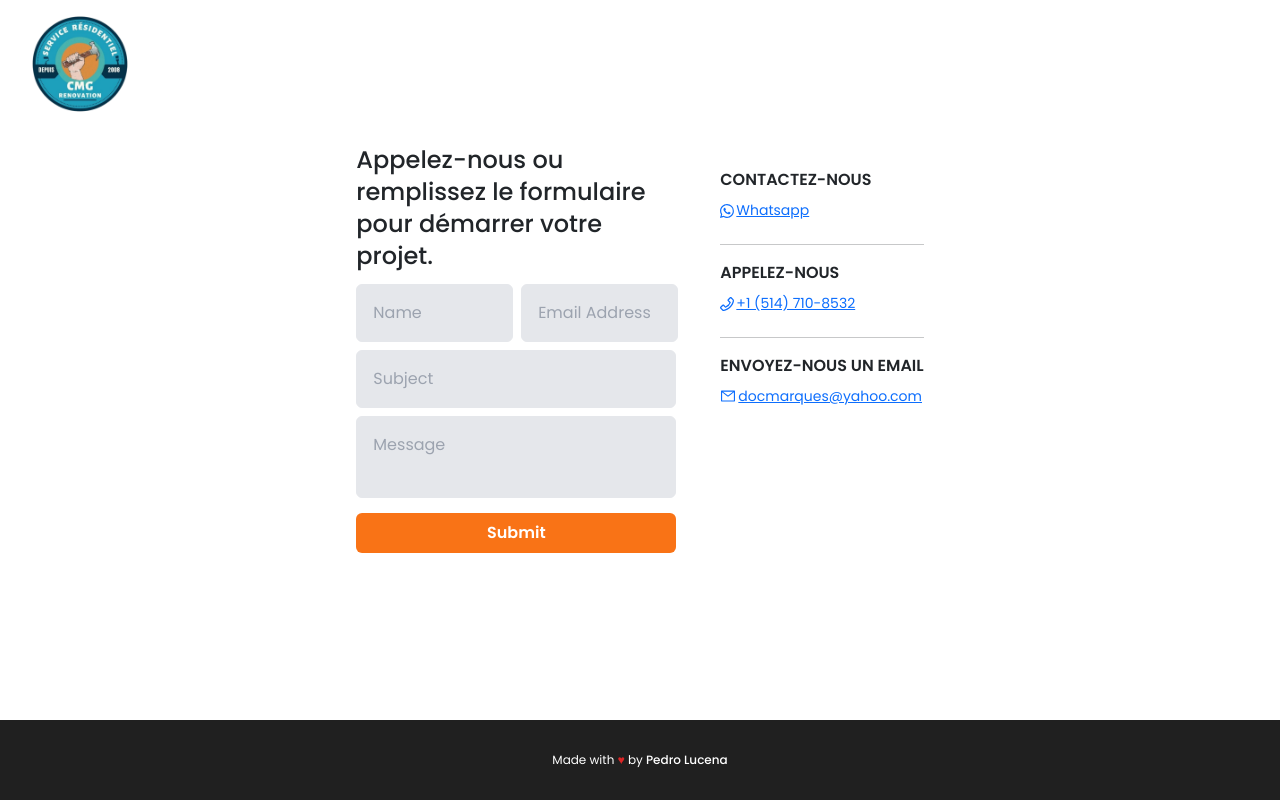
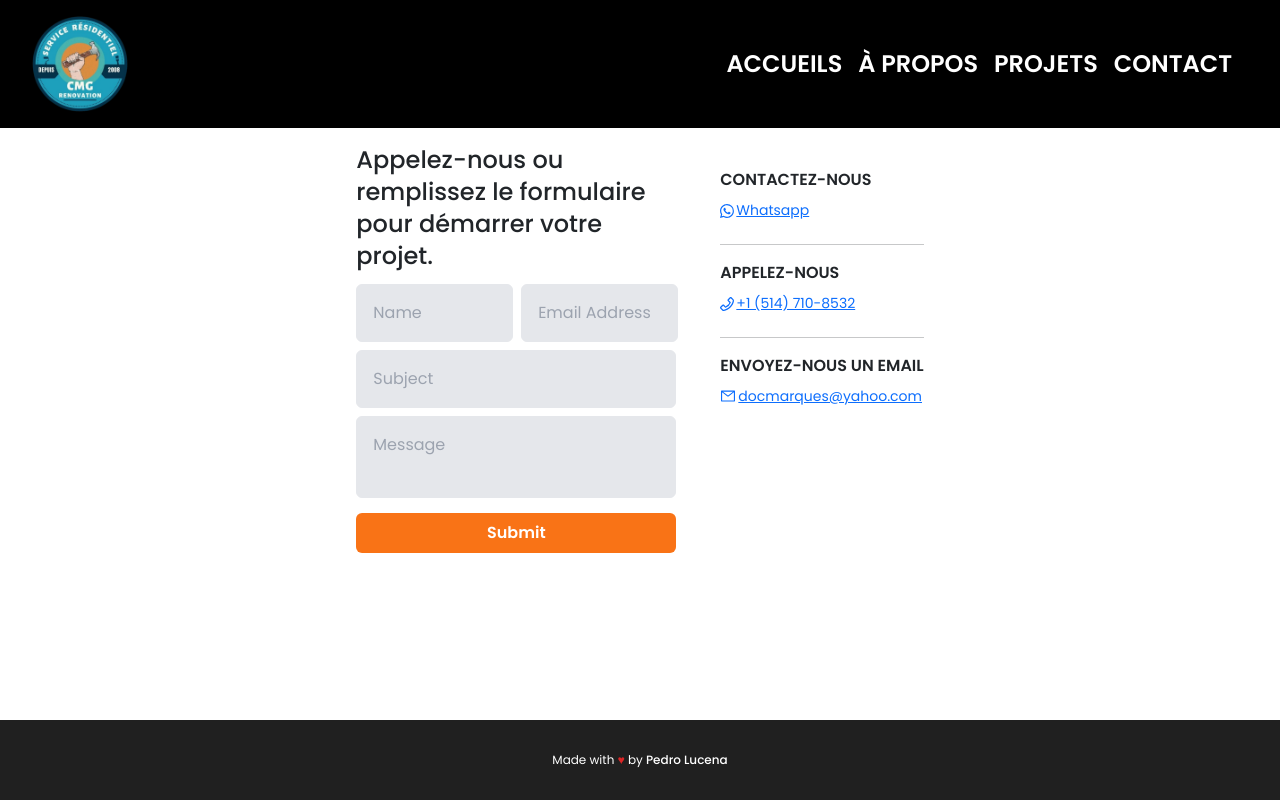
Before and after one commit to PedroL22/CMG, a Next.js app: page /contact in a window 1280 px wide. Built offline with nearby package versions, Linux system fonts and the light colour scheme.

Commit message:
🐛 fix: White header on contact page

```diff
--- a/src/pages/contact.tsx
+++ b/src/pages/contact.tsx
@@ -61,6 +61,7 @@ export default function Contact() {
         />
       </Head>
 
+      <div className='bg-black fixed z-10 w-full font-sans header h-16 md:h-32' />
       <div className='flex'>
         <div className='pt-20 md:pt-36 mx-auto md:flex gap-11'>
           <div className='max-w-xs'>
```
